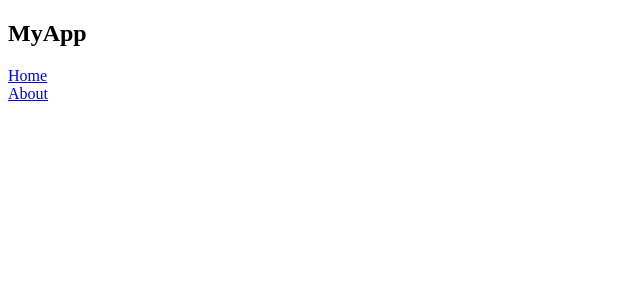
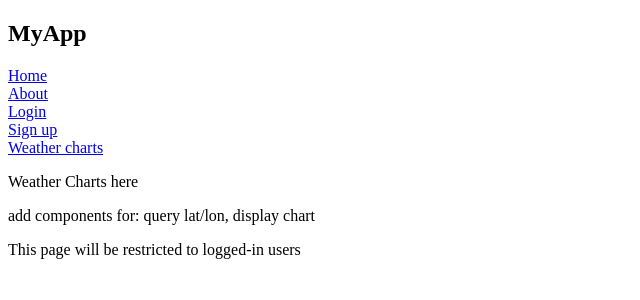
Before and after one commit to dlindqu3/weather-frontend, a React (Create React App) app: page /weather-charts in a window 1280 px wide. Before the commit this address had no page. Shown: the top 300 px of the page, without its empty margins (0-640 px from the left). Built offline with nearby package versions, Linux system fonts and the light colour scheme.

Commit message:
more routes

```diff
--- a/src/App.js
+++ b/src/App.js
@@ -1,7 +1,11 @@
 import { BrowserRouter, Routes, Route } from "react-router-dom"
 import Home from "./pages/Home"
 import About from "./pages/About"
+import Login from "./pages/Login"
+import SignUp from "./pages/SignUp"
+import WeatherCharts from "./pages/WeatherCharts"
 import Navbar from "./components/Navbar"
+
 
 function App() {
   return (
@@ -12,6 +16,9 @@ function App() {
           <Routes>
           <Route path="/" element={<Home />} />
           <Route path="/about" element={<About />} />
+          <Route path="/login" element={<Login />} />
+          <Route path="/signup" element={<SignUp />} />
+          <Route path="/weather-charts" element={<WeatherCharts />} />
           </Routes>
         </div>
       </BrowserRouter>
--- a/src/components/Navbar.js
+++ b/src/components/Navbar.js
@@ -7,8 +7,13 @@ function Navbar() {
       <h2>MyApp</h2>
       <Link to="/" >Home</Link>
       <br />
-      <Link to="/about" >About</Link>
-
+      <Link to="/about">About</Link>
+      <br />
+      <Link to="/login">Login</Link>
+      <br />
+      <Link to="/signup">Sign up</Link>
+      <br />
+      <Link to="/weather-charts">Weather charts</Link>
     </header>
   )
 }
--- /dev/null
+++ b/src/pages/Login.js
@@ -0,0 +1,11 @@
+import React from 'react'
+
+function Login() {
+  return (
+    <div>
+      <p>Login Page</p>
+    </div>
+  )
+}
+
+export default Login
--- /dev/null
+++ b/src/pages/SignUp.js
@@ -0,0 +1,11 @@
+import React from 'react'
+
+function SignUp() {
+  return (
+    <div>
+      <p>Sign Up Page</p>
+    </div>
+  )
+}
+
+export default SignUp
--- /dev/null
+++ b/src/pages/WeatherCharts.js
@@ -0,0 +1,13 @@
+import React from 'react'
+
+function WeatherCharts() {
+  return (
+    <div>
+      <p>Weather Charts here</p>
+      <p>add components for: query lat/lon, display chart</p>
+      <p>This page will be restricted to logged-in users</p>
+    </div>
+  )
+}
+
+export default WeatherCharts
```
Also changed, not shown: 1 other file (tests, documents, lock files or other folders).
